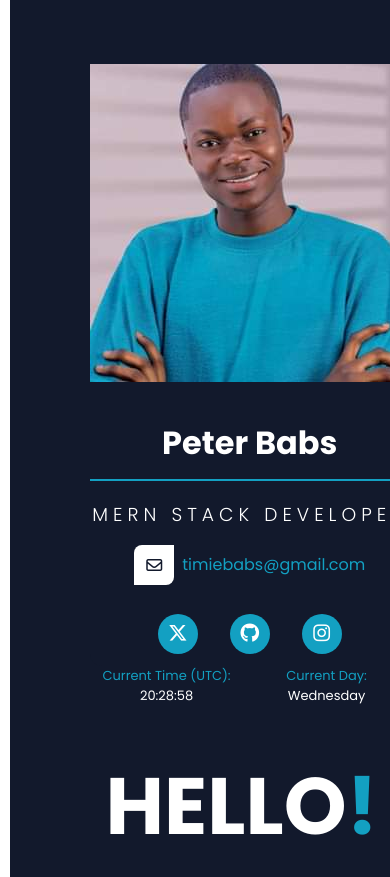
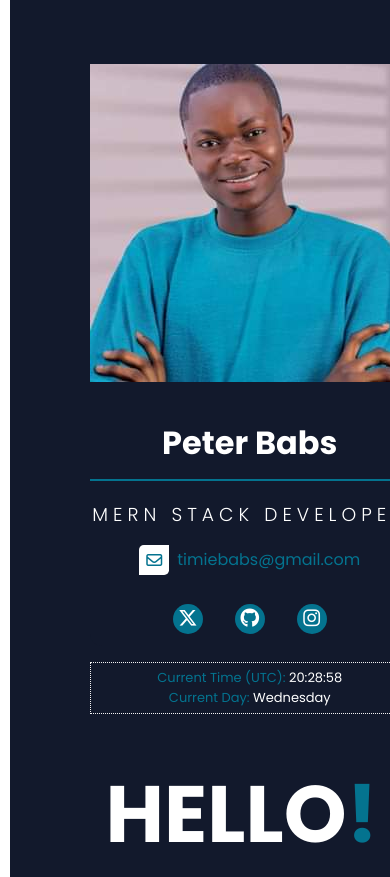
Before and after one commit to Petersonbabs/About-me, a plain HTML site: page index.html in a window 390 px wide. Shown: the top 877 px of the page. Drawn offline with Linux system fonts and the light colour scheme.

Commit message:
Handled the responsiveness

```diff
--- a/styles.css
+++ b/styles.css
@@ -2,7 +2,8 @@
 
 /* VARIABLES */
 :root{
-    --blue: #13A0C2;
+    --blue: #04738f;
+    --dark-blue: #0b85a3;
     --black: #12192c;
 }
 
@@ -77,14 +78,18 @@ ABOUT LEFT
 }
 
 .about-left #email i{
-    border-radius: .5rem 0;
-    color: var(--black);
-    width: 40px;
-    height: 40px;
+    border-radius: .3rem 0;
+    color: var(--blue);
+    width: 30px;
+    height: 30px;
     background: #fff;
     display: flex;
     align-items: center;
     justify-content: center;
+}
+
+.social{
+    margin: 1rem 0;
 }
 
 .social ul{
@@ -99,8 +104,8 @@ ABOUT LEFT
     list-style-type: none;
     background: var(--blue);
     color: #fff;
-    width: 40px;
-    height: 40px;
+    width: 30px;
+    height: 30px;
     margin: 0 0.5rem;
     border-radius: 50%;
     display: flex;
@@ -121,8 +126,12 @@ ABOUT LEFT
 
 .about-left .time{
     display: flex;
-    gap: 1rem;
+    column-gap: 1rem;
+    flex-direction: column;
     justify-content: center;
+    padding: 0.3rem;
+    align-items: center;
+    border: #f1f1f1 dotted 1px;
 }
 
 .about-left .time p{
@@ -188,6 +197,8 @@ ABOUT RIGHT
 .about-right .sponsors{
     display: flex;
     margin: 2rem 0;
+    flex-direction: column;
+    gap: 1rem;
     justify-content: center;
 }
 
@@ -201,15 +212,27 @@ ABOUT RIGHT
     border: 2px solid #fff;
     border-radius: 20px;
     padding: .5rem 1rem;
+    min-width: fit-content;
     font-weight: 600;
     background: transparent;
     margin: 0 0.5rem;
+    transition: background .5s ease, color .5s ease ;
     cursor: pointer;
     color:#fff
 }
 
+.about-right .sponsors a:hover {
+    background: var(--blue);
+    color: #000;
+}
+
 .about-right .sponsors a.blue{
     background: var(--blue);
+}
+
+.about-right .sponsors a.blue:hover {
+    background: #044453;
+    color: #fff;
 }
 
 /*
@@ -236,4 +259,8 @@ END OF ABOUT RIGHT
         max-width: 90%;
         margin: auto;
     }
+
+    .about-left .time{
+        flex-direction: row;
+    }
 }
```
